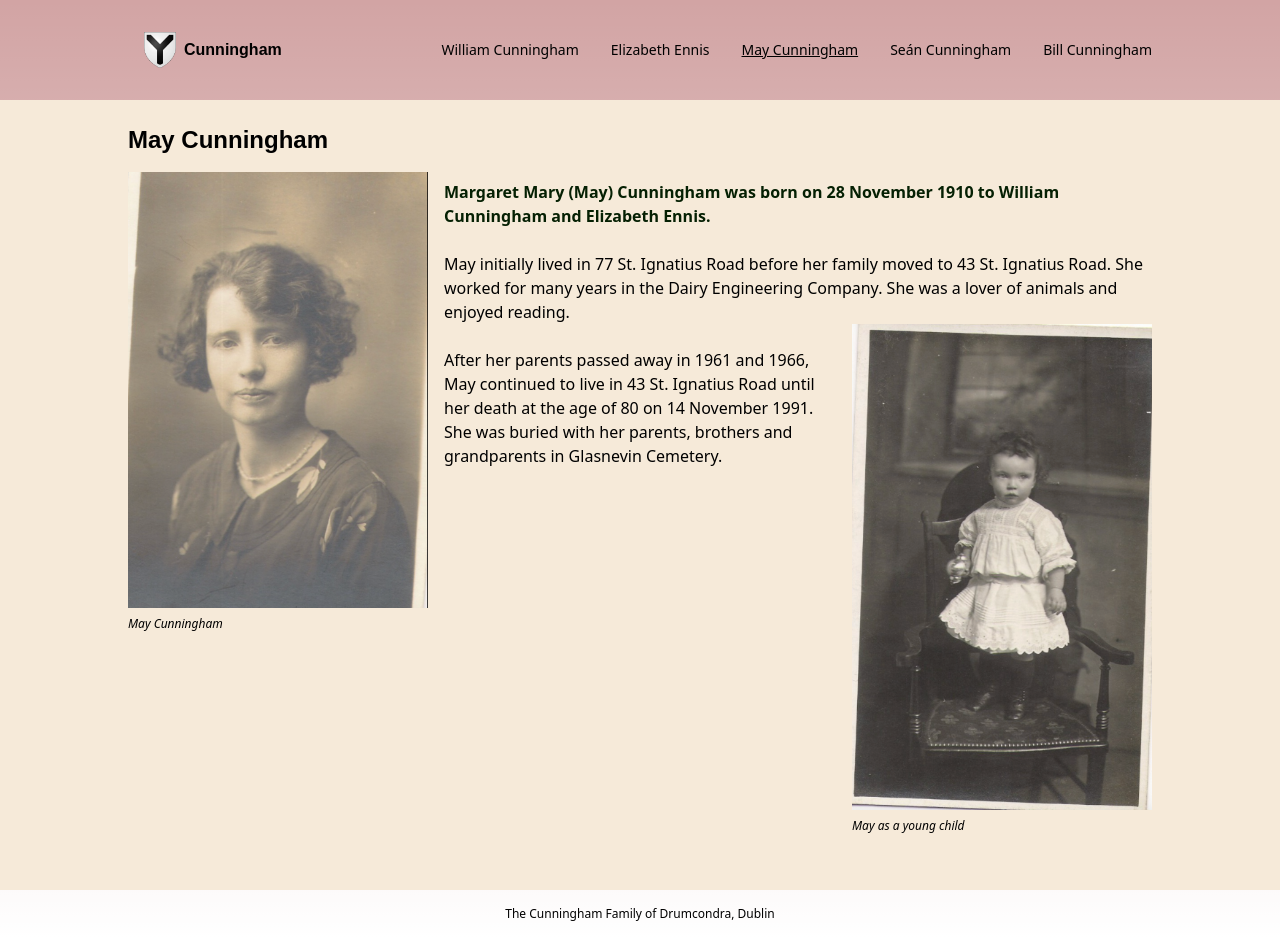
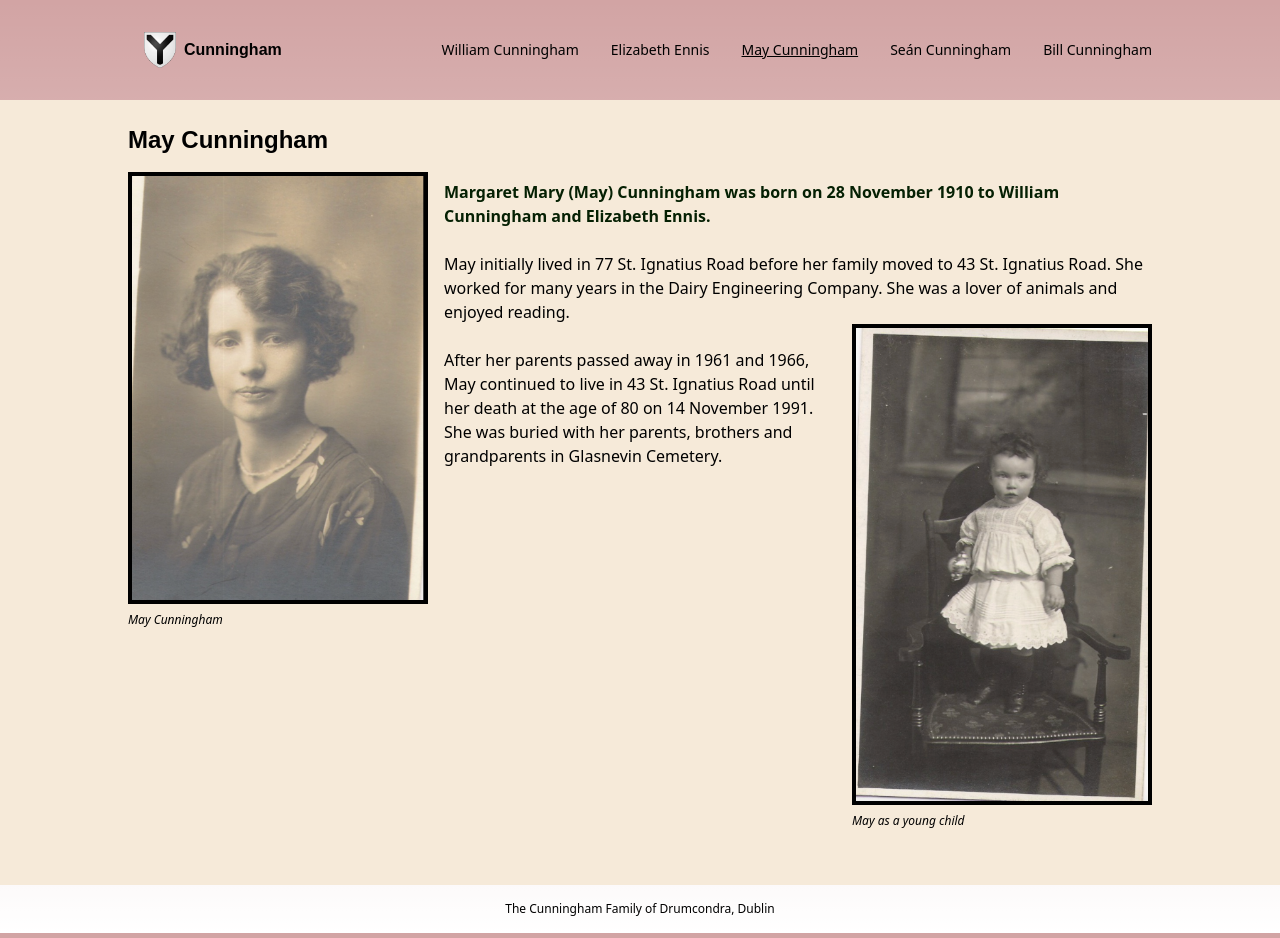
Before and after one commit to markbokeeffe/cunningham-family, a Next.js app: page /may-cunningham in a window 1280 px wide. Built offline with nearby package versions, Linux system fonts and the light colour scheme.

Commit message:
Image test

```diff
--- a/src/app/components/Image/index.tsx
+++ b/src/app/components/Image/index.tsx
@@ -18,7 +18,7 @@ export const Image= ({ clear = true, src, alt='', className, float = 'left', wid
 <ImageElem
   src={src}
   alt={alt}
-  // className={clsx('border-4 border-black', className)}
+  className={clsx('border-4 border-black')}
   width={width}
   height={height}
   priority
```
